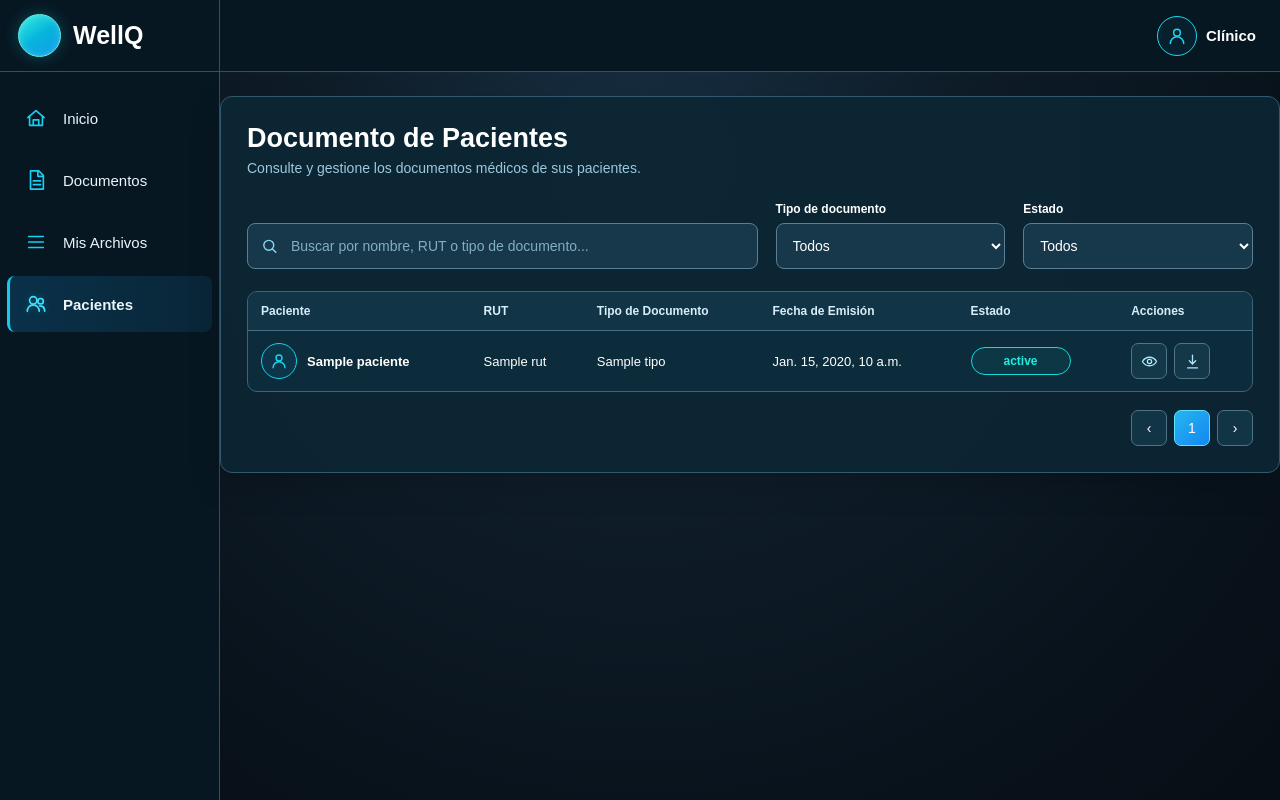
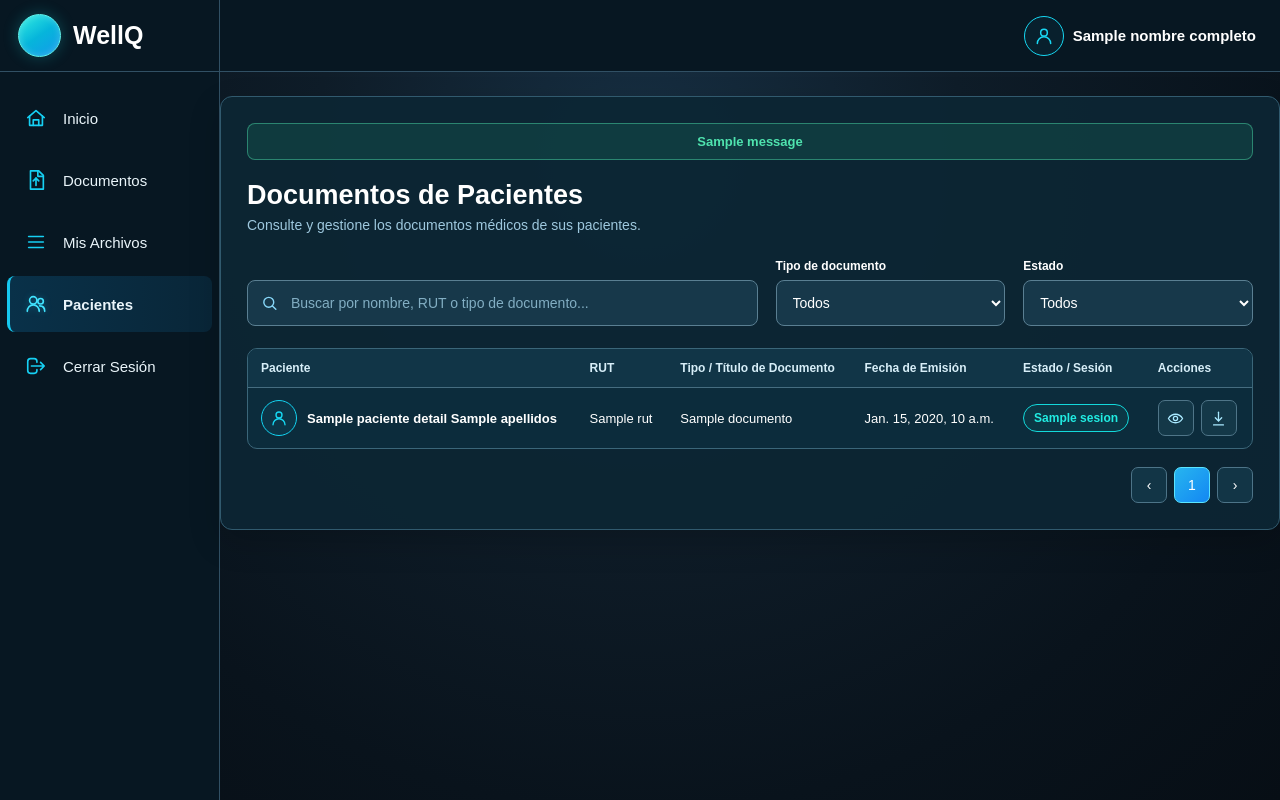
Before and after one commit to reigigax/CMMR---WellQ-App-Examenes-Medicos, a Django app: template Fase 2/Evidencias Proyecto/Evidencias de sistema/Aplicación/exams_manager/templates/exams_manager/clinico.html in a window 1280 px wide. Run offline with Django 5.2, Linux system fonts and the light colour scheme; the template is opened without the code that fills it: most values are stand-ins (such as "Sample title", 1, 10 or a date in 2020); one stand-in notice (Sample message) is shown.

Commit message:
se aplica el mismo menu de navegacion a cada vista

```diff
--- a/Fase 2/Evidencias Proyecto/Evidencias de sistema/Aplicación/exams_manager/templates/exams_manager/clinico.html
+++ b/Fase 2/Evidencias Proyecto/Evidencias de sistema/Aplicación/exams_manager/templates/exams_manager/clinico.html
@@ -1,7 +1,7 @@
 {% extends "base.html" %}
 
 {% block title %}
-Panel Clínico | WellQ
+WellQ | Panel Clínico
 {% endblock %}
 
 {% block content %}
@@ -15,99 +15,70 @@ Panel Clínico | WellQ
     <aside class="sidebar">
 
         <div class="brand">
-
             <div class="brand-circle"></div>
-
             <span>WellQ</span>
-
         </div>
-
 
         <nav class="menu">
 
             <!-- INICIO -->
-
-            <a href="#">
-
+            <a href="{% url 'clinico' %}">
                 <span class="menu-icon">
-
                     <svg viewBox="0 0 24 24">
                         <path d="M3 11.5L12 4l9 7.5"/>
                         <path d="M5 10v10h14V10"/>
                         <path d="M9 20v-6h6v6"/>
                     </svg>
-
                 </span>
-
-                <span class="menu-text">
-                    Inicio
-                </span>
-
+                <span class="menu-text">Inicio</span>
             </a>
 
-
-            <!-- DOCUMENTOS -->
-
-            <a href="#">
-
+            <!-- SUBIR DOCUMENTOS -->
+            <a href="{% url 'upload' %}">
                 <span class="menu-icon">
-
                     <svg viewBox="0 0 24 24">
                         <path d="M6 2h9l5 5v15H6z"/>
                         <path d="M14 2v6h6"/>
-                        <path d="M9 13h8"/>
-                        <path d="M9 17h8"/>
+                        <path d="M12 18V10"/>
+                        <path d="M9 13l3-3 3 3"/>
                     </svg>
-
                 </span>
-
-                <span class="menu-text">
-                    Documentos
-                </span>
-
+                <span class="menu-text">Documentos</span>
             </a>
 
-
             <!-- MIS ARCHIVOS -->
-
-            <a href="#">
-
+            <a href="{% url 'paciente' %}">
                 <span class="menu-icon">
-
                     <svg viewBox="0 0 24 24">
                         <path d="M4 6h16"/>
                         <path d="M4 12h16"/>
                         <path d="M4 18h16"/>
                     </svg>
-
                 </span>
-
-                <span class="menu-text">
-                    Mis Archivos
-                </span>
-
+                <span class="menu-text">Mis Archivos</span>
             </a>
 
-
-            <!-- PACIENTES -->
-
+            <!-- PACIENTES (SECCIÓN ACTIVA) -->
             <a href="{% url 'clinico' %}" class="active">
-
                 <span class="menu-icon">
-
                     <svg viewBox="0 0 24 24">
                         <circle cx="9" cy="8" r="4"/>
                         <path d="M2.5 20c0-4 2.8-7 6.5-7s6.5 3 6.5 7"/>
                         <circle cx="17" cy="9" r="3"/>
                         <path d="M16 14c3.3 0 5.5 2.4 5.5 6"/>
                     </svg>
+                </span>
+                <span class="menu-text">Pacientes</span>
+            </a>
 
+            <!-- CERRAR SESIÓN -->
+            <a href="{% url 'logout' %}">
+                <span class="menu-icon">
+                    <svg viewBox="0 0 24 24">
+                        <path d="M17 16l4-4m0 0l-4-4m4 4H7m6 4v1a3 3 0 01-3 3H6a3 3 0 01-3-3V7a3 3 0 013-3h4a3 3 0 013 3v1"/>
+                    </svg>
                 </span>
-
-                <span class="menu-text">
-                    Pacientes
-                </span>
-
+                <span class="menu-text">Cerrar Sesión</span>
             </a>
 
         </nav>
@@ -130,15 +101,13 @@ Panel Clínico | WellQ
             <div class="profile">
 
                 <div class="profile-icon">
-
                     <svg viewBox="0 0 24 24">
                         <circle cx="12" cy="8" r="4"/>
                         <path d="M4 21c0-4.5 3.6-8 8-8s8 3.5 8 8"/>
                     </svg>
-
                 </div>
 
-                <span>Clínico</span>
+                <span>{{ nombre_completo|default:"Clínico" }}</span>
 
             </div>
 
@@ -146,23 +115,27 @@ Panel Clínico | WellQ
 
 
         <!-- ==================================================
-             CONTENIDO
+             CONTENIDO TARJETA
         =================================================== -->
 
         <section class="content-card">
 
-            <!-- TITULO -->
+            <!-- NOTIFICACIONES Y ALERTAS DE DJANGO -->
+            {% if messages %}
+                <div class="messages-container" style="margin-bottom: 20px;">
+                    {% for message in messages %}
+                        <div class="alert-msg {% if message.tags %}{{ message.tags }}{% else %}info{% endif %}" style="padding: 10px 14px; border-radius: 8px; font-size: 13px; font-weight: 600; text-align: center; {% if message.tags == 'error' %}background: rgba(255, 107, 107, 0.15); border: 1px solid rgba(255, 107, 107, 0.45); color: #ff8a8a;{% else %}background: rgba(46, 211, 154, .12); border: 1px solid rgba(79, 227, 174, .45); color: #4fe3ae;{% endif %}">
+                            {{ message }}
+                        </div>
+                    {% endfor %}
+                </div>
+            {% endif %}
+
+            <!-- TÍTULO -->
 
             <div class="page-header">
-
-                <h1>
-                    Documento de Pacientes
-                </h1>
-
-                <p>
-                    Consulte y gestione los documentos médicos de sus pacientes.
-                </p>
-
+                <h1>Documentos de Pacientes</h1>
+                <p>Consulte y gestione los documentos médicos de sus pacientes.</p>
             </div>
 
 
@@ -173,9 +146,7 @@ Panel Clínico | WellQ
             <div class="filters">
 
                 <!-- BUSCADOR -->
-
                 <div class="search-box">
-
                     <svg viewBox="0 0 24 24">
                         <circle cx="11" cy="11" r="7"/>
                         <path d="M16.5 16.5L21 21"/>
@@ -185,61 +156,27 @@ Panel Clínico | WellQ
                         type="text"
                         placeholder="Buscar por nombre, RUT o tipo de documento..."
                     >
-
                 </div>
 
-
                 <!-- TIPO DE DOCUMENTO -->
-
                 <div class="filter">
-
-                    <label>
-                        Tipo de documento
-                    </label>
-
+                    <label>Tipo de documento</label>
                     <select>
-
-                        <option value="">
-                            Todos
-                        </option>
-
-                        <option value="receta">
-                            Receta Médica
-                        </option>
-
-                        <option value="licencia">
-                            Licencia Médica
-                        </option>
-
+                        <option value="">Todos</option>
+                        <option value="receta">Receta Médica</option>
+                        <option value="licencia">Licencia Médica</option>
+                        <option value="examen">Examen Clínico</option>
                     </select>
-
                 </div>
 
-
                 <!-- ESTADO -->
-
                 <div class="filter">
-
-                    <label>
-                        Estado
-                    </label>
-
+                    <label>Estado</label>
                     <select>
-
-                        <option value="">
-                            Todos
-                        </option>
-
-                        <option value="disponible">
-                            Disponible
-                        </option>
-
-                        <option value="pendiente">
-                            Pendiente
-                        </option>
-
+                        <option value="">Todos</option>
+                        <option value="disponible">Disponible</option>
+                        <option value="pendiente">Pendiente</option>
                     </select>
-
                 </div>
 
             </div>
@@ -256,31 +193,12 @@ Panel Clínico | WellQ
                     <thead>
 
                         <tr>
-
-                            <th>
-                                Paciente
-                            </th>
-
-                            <th>
-                                RUT
-                            </th>
-
-                            <th>
-                                Tipo de Documento
-                            </th>
-
-                            <th>
-                                Fecha de Emisión
-                            </th>
-
-                            <th>
-                                Estado
-                            </th>
-
-                            <th>
-                                Acciones
-                            </th>
-
+                            <th>Paciente</th>
+                            <th>RUT</th>
+                            <th>Tipo / Título de Documento</th>
+                            <th>Fecha de Emisión</th>
+                            <th>Estado / Sesión</th>
+                            <th>Acciones</th>
                         </tr>
 
                     </thead>
@@ -293,130 +211,88 @@ Panel Clínico | WellQ
                         <tr>
 
                             <!-- PACIENTE -->
-
                             <td>
-
                                 <div class="patient">
-
                                     <div class="avatar">
-
                                         <svg viewBox="0 0 24 24">
                                             <circle cx="12" cy="8" r="4"/>
                                             <path d="M4 21c0-4.5 3.6-8 8-8s8 3.5 8 8"/>
                                         </svg>
-
                                     </div>
-
                                     <span class="patient-name">
-                                        {{ documento.paciente }}
+                                        {% if documento.paciente_detail %}
+                                            {{ documento.paciente_detail.nombres }} {{ documento.paciente_detail.apellidos }}
+                                        {% elif documento.paciente.nombres %}
+                                            {{ documento.paciente.nombres }} {{ documento.paciente.apellidos }}
+                                        {% else %}
+                                            {{ documento.paciente|default:"Paciente" }}
+                                        {% endif %}
                                     </span>
-
                                 </div>
-
                             </td>
 
-
                             <!-- RUT -->
-
                             <td>
-                                {{ documento.rut }}
+                                {% if documento.paciente_detail %}
+                                    {{ documento.paciente_detail.rut }}
+                                {% elif documento.paciente.rut %}
+                                    {{ documento.paciente.rut }}
+                                {% else %}
+                                    {{ documento.rut|default:"—" }}
+                                {% endif %}
                             </td>
 
-
                             <!-- DOCUMENTO -->
-
                             <td>
-                                {{ documento.tipo }}
+                                {{ documento.titulo|default:documento.tipo }}
                             </td>
 
-
                             <!-- FECHA -->
-
                             <td>
-                                {{ documento.fecha }}
+                                {{ documento.fecha_subido|default:documento.fecha }}
                             </td>
 
-
                             <!-- ESTADO -->
-
                             <td>
-
                                 <span class="status">
-                                    {{ documento.estado }}
+                                    {{ documento.sesion|default:documento.estado|default:"Disponible" }}
                                 </span>
-
                             </td>
 
+                            <!-- ACCIONES -->
+                            <td>
+                                <div class="actions">
+                                    {% if documento.archivo %}
+                                        <!-- VER DOCUMENTO -->
+                                        <a href="{{ documento.archivo }}" target="_blank" class="action-btn" title="Visualizar documento">
+                                            <svg viewBox="0 0 24 24">
+                                                <path d="M2 12s3.5-6 10-6 10 6 10 6-3.5 6-10 6S2 12 2 12z"/>
+                                                <circle cx="12" cy="12" r="3"/>
+                                            </svg>
+                                        </a>
 
-                            <!-- ACCIONES -->
-
-                            <td>
-
-                                <div class="actions">
-
-                                    <!-- VER -->
-
-                                    <button
-                                        type="button"
-                                        class="action-btn"
-                                        title="Visualizar documento"
-                                    >
-
-                                        <svg viewBox="0 0 24 24">
-
-                                            <path d="M2 12s3.5-6 10-6 10 6 10 6-3.5 6-10 6S2 12 2 12z"/>
-
-                                            <circle
-                                                cx="12"
-                                                cy="12"
-                                                r="3"
-                                            />
-
-                                        </svg>
-
-                                    </button>
-
-
-                                    <!-- DESCARGAR -->
-
-                                    <button
-                                        type="button"
-                                        class="action-btn"
-                                        title="Descargar documento"
-                                    >
-
-                                        <svg viewBox="0 0 24 24">
-
-                                            <path d="M12 3v12"/>
-
-                                            <path d="M7.5 11l4.5 4.5 4.5-4.5"/>
-
-                                            <path d="M5 21h14"/>
-
-                                        </svg>
-
-                                    </button>
-
+                                        <!-- DESCARGAR DOCUMENTO -->
+                                        <a href="{{ documento.archivo }}" download class="action-btn" title="Descargar documento">
+                                            <svg viewBox="0 0 24 24">
+                                                <path d="M12 3v12"/>
+                                                <path d="M7.5 11l4.5 4.5 4.5-4.5"/>
+                                                <path d="M5 21h14"/>
+                                            </svg>
+                                        </a>
+                                    {% else %}
+                                        <span style="font-size: 0.85rem; color: #82aec3;">Sin archivo</span>
+                                    {% endif %}
                                 </div>
-
                             </td>
 
                         </tr>
 
-
                         {% empty %}
 
                         <tr>
-
-                            <td
-                                colspan="6"
-                                class="empty-table"
-                            >
-
+                            <td colspan="6" class="empty-table">
                                 No existen documentos disponibles.
-
                             </td>
-
                         </tr>
 
                         {% endfor %}
@@ -434,20 +310,11 @@ Panel Clínico | WellQ
 
             <div class="pagination">
 
-                <button type="button">
-                    ‹
-                </button>
+                <button type="button">‹</button>
 
-                <button
-                    type="button"
-                    class="page-active"
-                >
-                    1
-                </button>
+                <button type="button" class="page-active">1</button>
 
-                <button type="button">
-                    ›
-                </button>
+                <button type="button">›</button>
 
             </div>
 
@@ -1072,6 +939,8 @@ tbody tr:last-child td {
 
     background: #143848;
 
+    text-decoration: none;
+
     cursor: pointer;
 
     transition: .2s;
--- a/Fase 2/Evidencias Proyecto/Evidencias de sistema/Aplicación/exams_manager/templates/exams_manager/login.html
+++ b/Fase 2/Evidencias Proyecto/Evidencias de sistema/Aplicación/exams_manager/templates/exams_manager/login.html
@@ -1,6 +1,6 @@
 {% extends "base.html" %}
 
-{% block title %}WellQ | Inicio de sesión{% endblock %}
+{% block title %}WellQ | Inicio de Sesión{% endblock %}
 
 {% block content %}
 
```
Also changed, not shown: Fase 2/Evidencias Proyecto/Evidencias de sistema/Aplicación/exams_manager/templates/exams_manager/paciente.html (+31 -4 lines), Fase 2/Evidencias Proyecto/Evidencias de sistema/Aplicación/exams_manager/templates/exams_manager/upload.html (+14 -2 lines).
